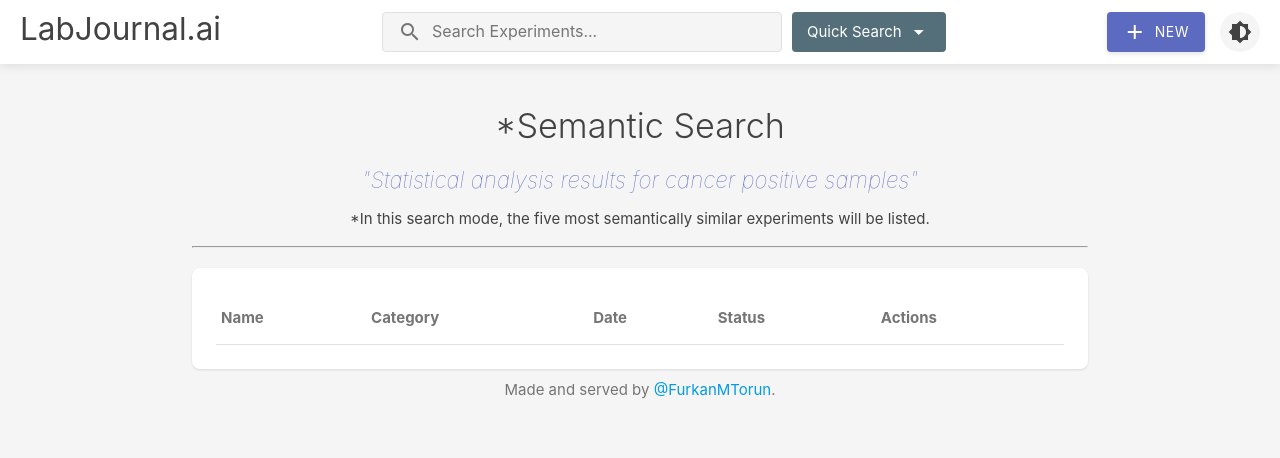
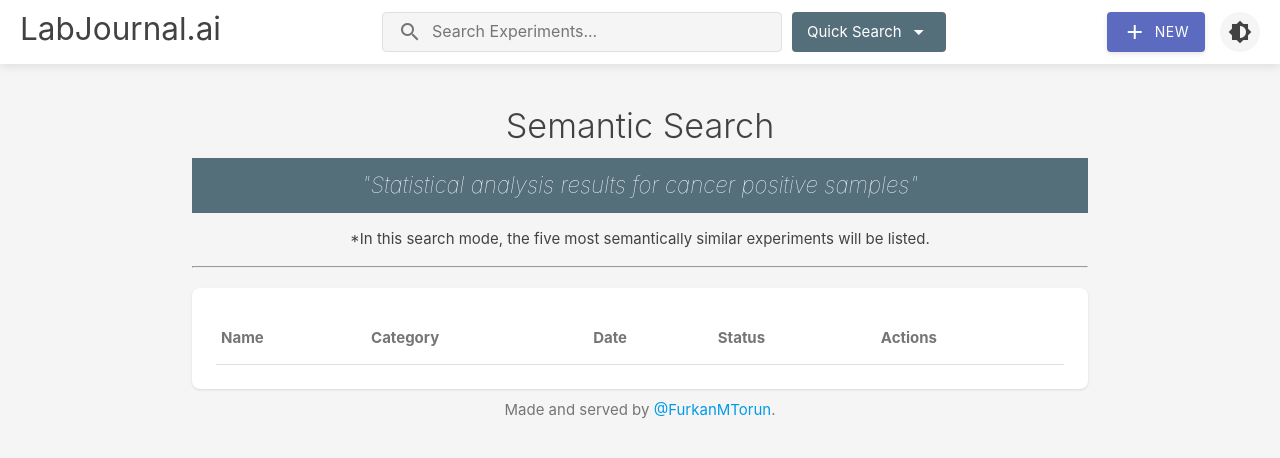
Before and after one commit to furkanmtorun/LabJournal.ai, a plain HTML site: page website/search.html in a window 1280 px wide. Drawn offline with nearby package versions, Linux system fonts and the light colour scheme; no server answers.

Commit message:
improve style

```diff
--- a/website/search.html
+++ b/website/search.html
@@ -6,7 +6,7 @@
   <meta name="viewport" content="width=device-width, initial-scale=1.0" />
   <title>LabJournal.ai</title>
   <link rel="stylesheet" href="https://cdnjs.cloudflare.com/ajax/libs/materialize/1.0.0/css/materialize.min.css" />
-  <link rel="stylesheet" href="/style.css?v=3" />
+  <link rel="stylesheet" href="style.css?v=3" />
   <link rel="stylesheet" href="https://fonts.googleapis.com/icon?family=Material+Icons" />
 </head>
 
@@ -60,7 +60,7 @@
   </nav>
 
   <main class="container">
-    <h4 class="page-title">*Semantic Search</h4>
+    <h4 class="page-title">Semantic Search</h4>
     <h5 class="page-subtitle" id="searched_text">"Statistical analysis results for cancer positive samples"</h5>
     <p align="center">*In this search mode, the five most semantically similar experiments will be listed.</p>
     <hr>
--- a/website/style.css
+++ b/website/style.css
@@ -729,3 +729,11 @@ footer {
   font-size: 0.9rem;
   color: var(--text-light);
 }
+
+/* Semantic search page */
+#searched_text {
+  margin-top: -10px;
+    padding: 15px;
+    color: var(--button-text);
+    background: var(--primary-color);
+}
```
